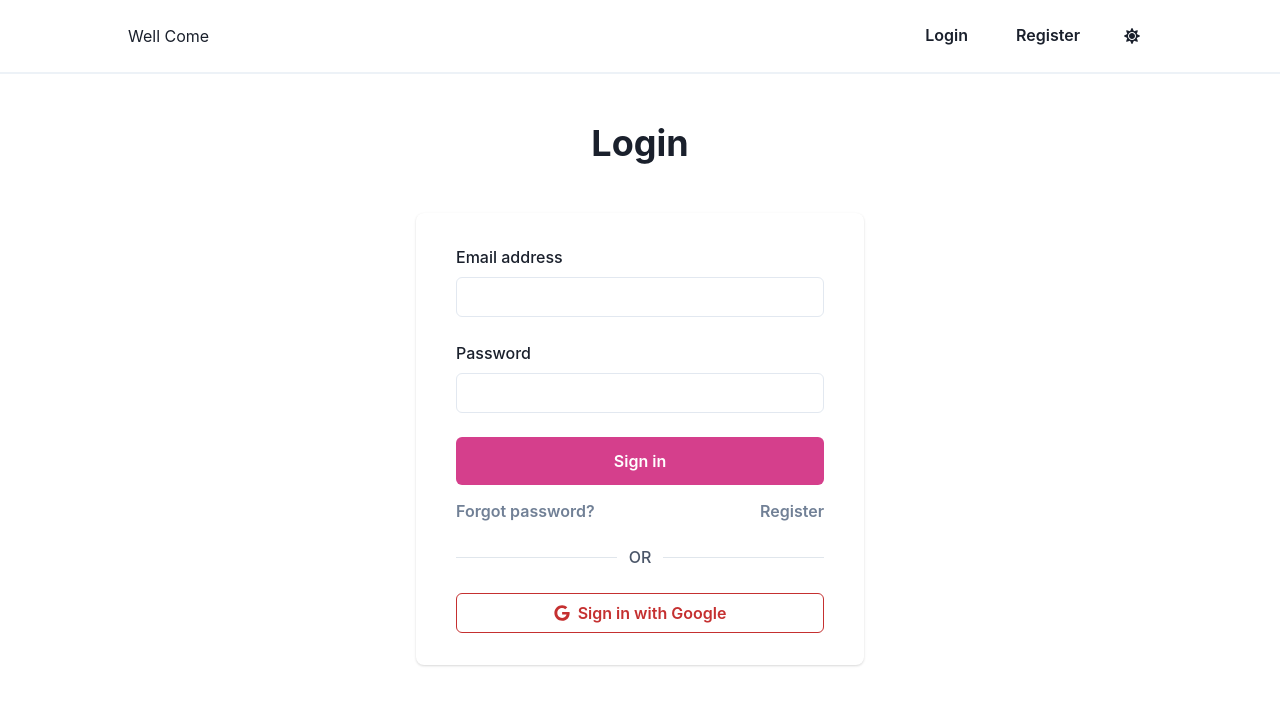
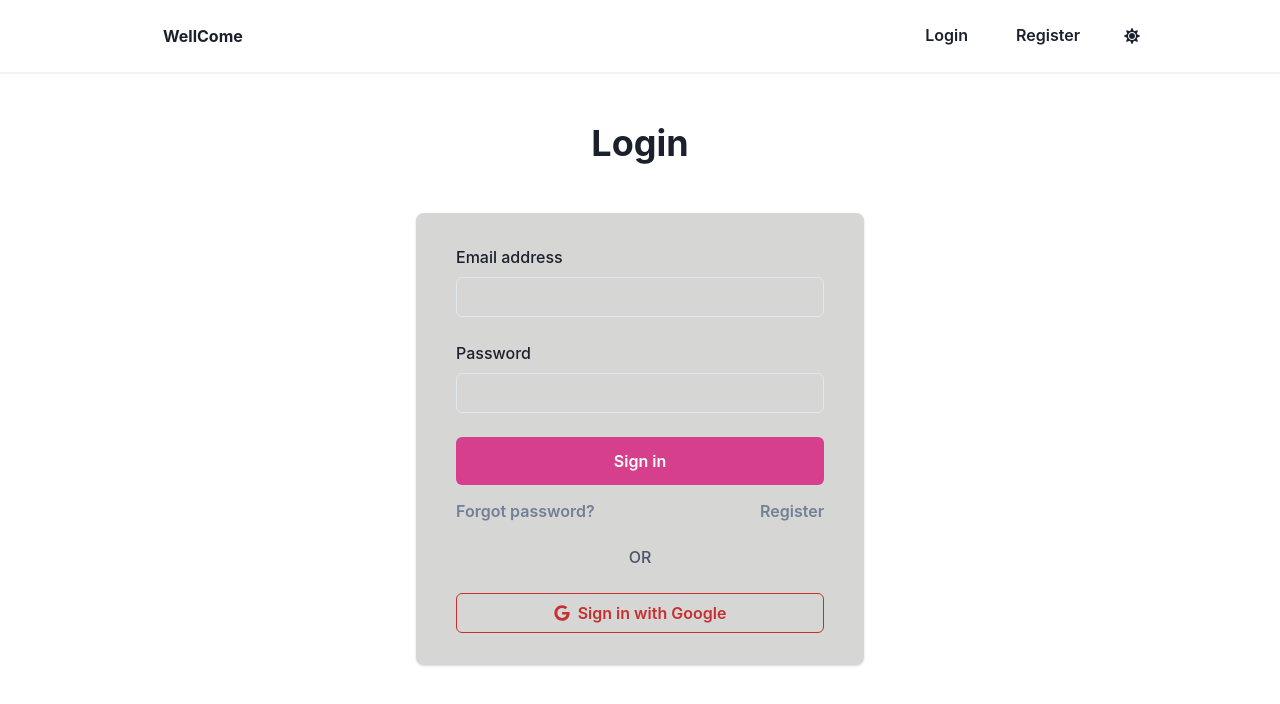
Before and after one commit to suhailkhazirbhat/Assessment_first, a React (Create React App) app: page / in a window 1280 px wide. Shown: the top 704 px of the page. Built offline with nearby package versions, Linux system fonts and the light colour scheme; no server answers.

Commit message:
card_setting

```diff
--- a/src/components/Card.jsx
+++ b/src/components/Card.jsx
@@ -3,7 +3,7 @@ import * as React from 'react'
 
 export const Card = props => (
   <Box
-    bg={useColorModeValue('white', 'gray.700')}
+    bg={useColorModeValue('rgb(214,214,212)', 'gray.700')}
     py='8'
     px={{ base: '4', md: '10' }}
     shadow='base'
--- a/src/components/Navbar.jsx
+++ b/src/components/Navbar.jsx
@@ -29,7 +29,7 @@ export function Navbar() {
         mx='auto'
         spacing={4}
       >
-        <div>Well Come</div>
+        <h2 style={{paddingLeft:"35px"}} ><strong>WellCome</strong></h2>
         <Spacer />
         {!currentUser && <Navlink to='/login' name='Login' />}
         {!currentUser && <Navlink to='/register' name='Register' />}
```
